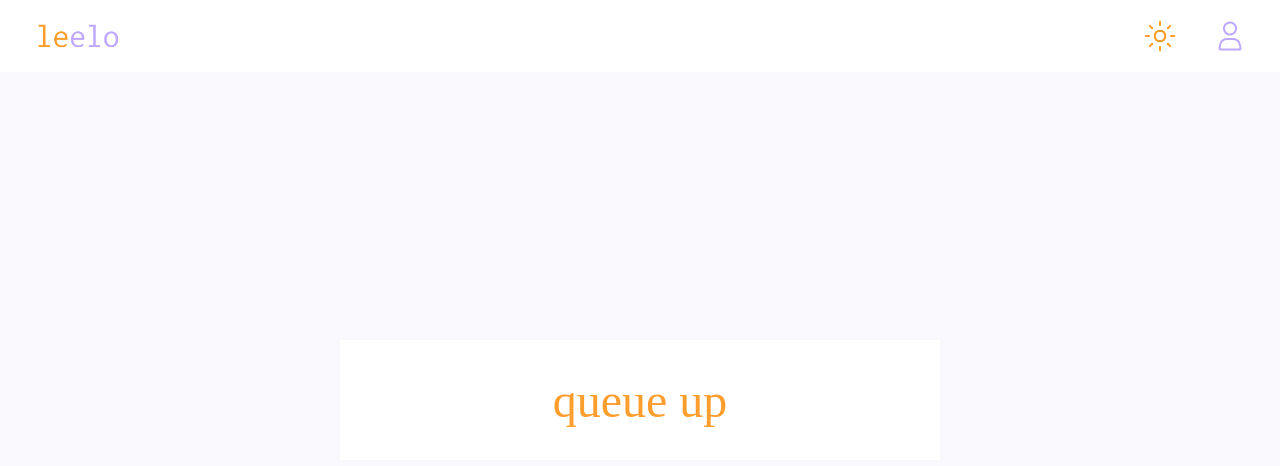
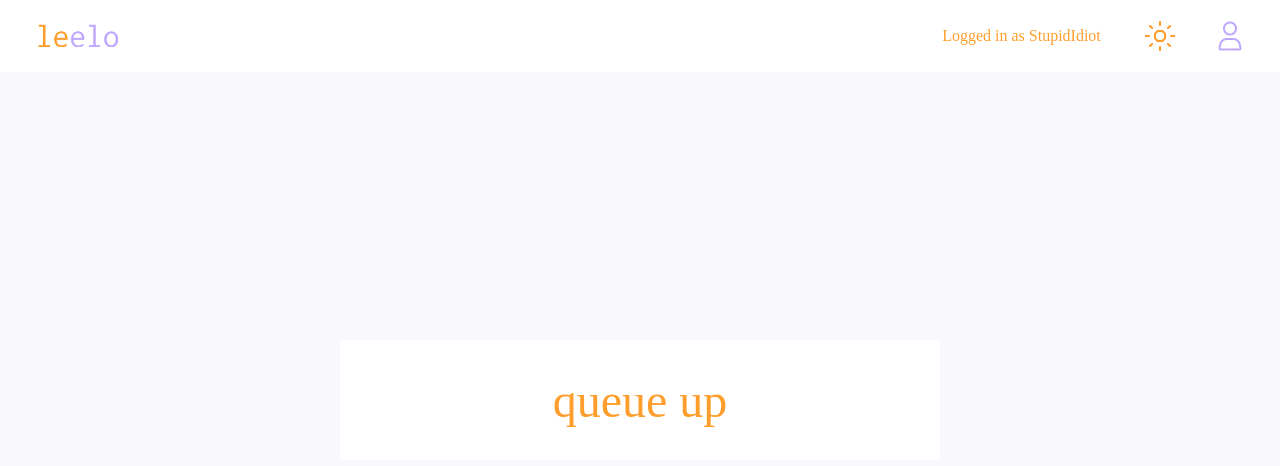
Before and after one commit to gabrielhan23/leelo, a React (Create React App) app in the folder frontend/: page / in a window 1280 px wide. Shown: the top 466 px of the page. Built offline with nearby package versions, Linux system fonts and the light colour scheme; a web font is replaced by a local one.

Commit message:
dark mode branchge

```diff
--- a/frontend/src/App.css
+++ b/frontend/src/App.css
@@ -310,3 +310,15 @@ body {
   top: 20%;
   justify-content: center; /* Align horizontal */
 }
+
+.header-text {
+  position: absolute;
+  right: 14vw;
+  text-align: center;
+  font-family: 'Inconsolata';
+  font-size: 16px;
+}
+
+.dark1 {
+  background-color:black;
+}
--- a/frontend/src/components/Header.jsx
+++ b/frontend/src/components/Header.jsx
@@ -7,10 +7,12 @@ import login from '../imgs/User_alt.png';
 
 
 function Header() {
+    const userName = 'StupidIdiot'; //todo: link this with backend? idk how to do google api stuff
     return (
         <nav className="navbar">
             <div className="header">
                 <Link to="/" className="header-logo"><img src={leet} className="logo-style"/></Link>
+                <div className="header-text">{userName == null ? "Not logged in" : "Logged in as " + userName}</div>
                 <Link to="/login" className="login-logo"><img src={login} className="login-icon"/></Link>
                 <Link className="darktoggle-logo" onClick={() => console.log("switch to dark")}><img src={sun} className="darktoggle"/></Link>
             </div>
--- a/frontend/src/components/InQueue.jsx
+++ b/frontend/src/components/InQueue.jsx
@@ -7,6 +7,9 @@ import '../App.css';
 import PlayerCounter from './PlayerCounter';
 
 function Queue() {
+
+    //use componentdidmount to add self to queue, if neccecary
+
     const [time, setTime] = useState(0);
     const [playerCount, updatePlayerCount] = useState(4);
 
--- a/frontend/src/components/Queue.jsx
+++ b/frontend/src/components/Queue.jsx
@@ -10,10 +10,6 @@ function Queue() {
     const [hover, toggleHover] = useState(false);
     console.log(hover);
     return (
-        // <Pressable className="center"
-        // onPress={() => console.log(window.innerWidth, window.innerHeight)}>
-        //     <div className="Queue_Button">queue up</div>
-        // </Pressable>
         <Link to="/queue" onMouseEnter={()=>toggleHover(!hover)} onMouseLeave={()=>toggleHover(!hover)}><div className={hover ? "queue-button-hover" : "queue-button"}>queue up</div></Link>
     );
   }
```
Also changed, not shown: frontend/src/svg/svg.jsx (+7 -0 lines).
